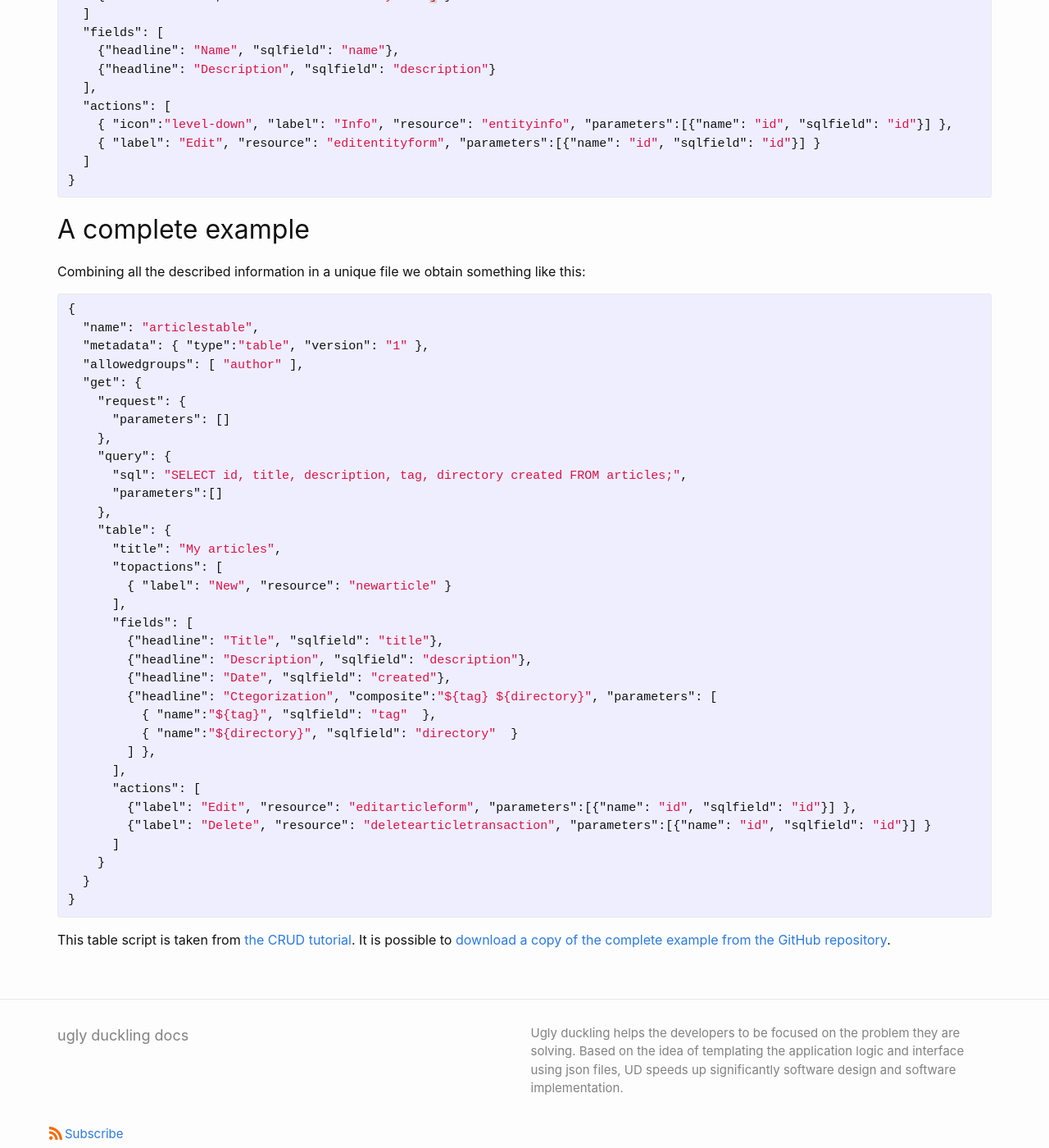
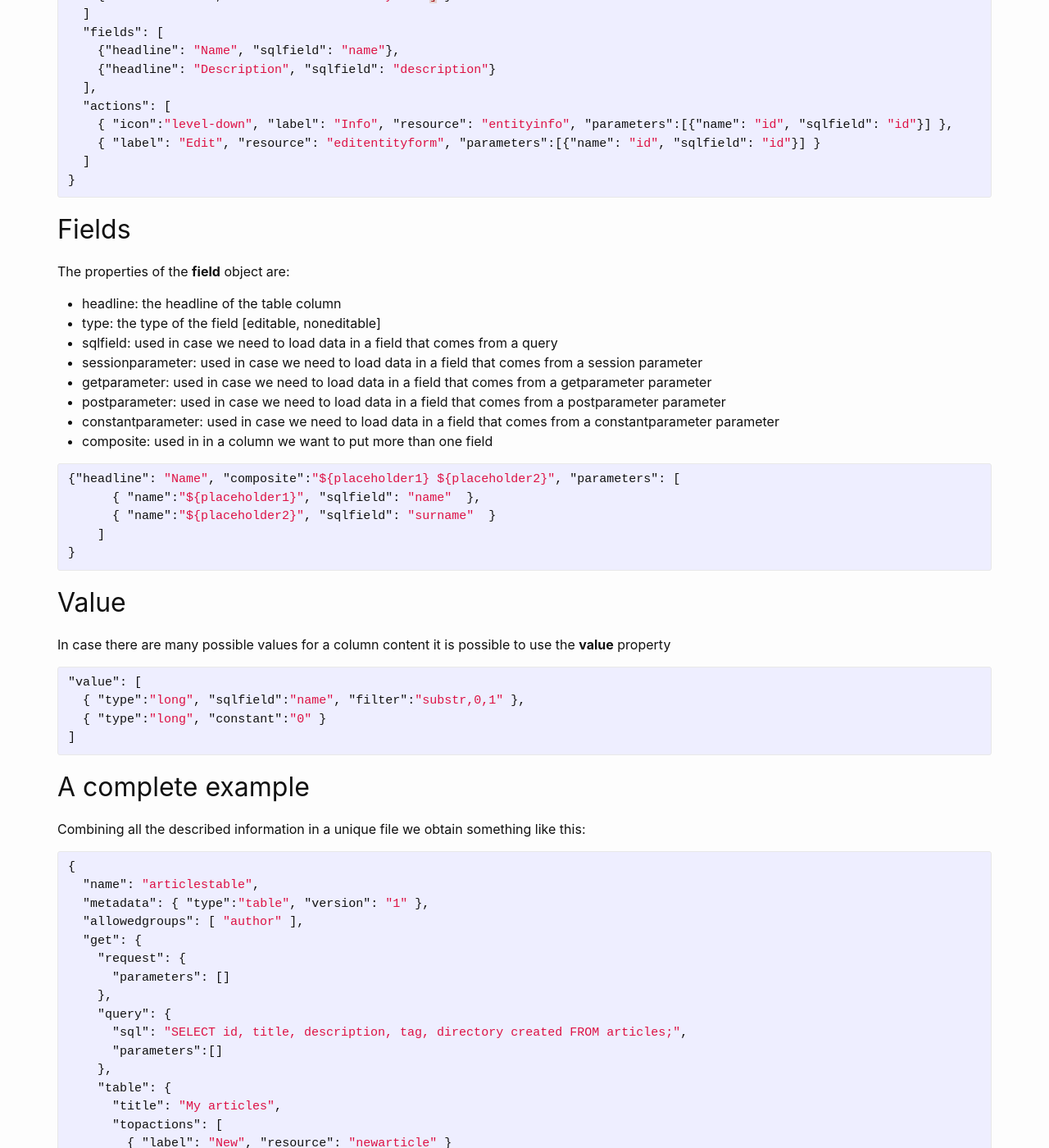
Before and after one commit to fabiomattei/uddocs, a Jekyll site: the page built from _docs/table-page.md, in a window 1280 px wide and 1400 px high, scrolled down 1670 px. Shown: the whole window at 82% size. Built offline with Jekyll 4.4.1, drawn with Linux system fonts in a browser that asks for light colours.

Commit message:
adding info to table

```diff
--- a/_docs/table-page.md
+++ b/_docs/table-page.md
@@ -81,6 +81,37 @@ We describe a set of <a href="{{site.baseurl}}/docs/actions">actions</a> liked t
 }
 {% endhighlight %}
 
+## Fields
+The properties of the **field** object are:
+
+* headline: the headline of the table column
+* type: the type of the field [editable, noneditable]
+* sqlfield: used in case we need to load data in a field that comes from a query
+* sessionparameter: used in case we need to load data in a field that comes from a session parameter
+* getparameter: used in case we need to load data in a field that comes from a getparameter parameter
+* postparameter: used in case we need to load data in a field that comes from a postparameter parameter
+* constantparameter: used in case we need to load data in a field that comes from a constantparameter parameter
+* composite: used in in a column we want to put more than one field
+
+{% highlight json %}
+{"headline": "Name", "composite":"${placeholder1} ${placeholder2}", "parameters": [
+      { "name":"${placeholder1}", "sqlfield": "name"  },
+      { "name":"${placeholder2}", "sqlfield": "surname"  }
+    ]
+}
+{% endhighlight %}
+
+## Value
+In case there are many possible values for a column content it is possible to use the **value** property
+
+{% highlight json %}
+"value": [
+  { "type":"long", "sqlfield":"name", "filter":"substr,0,1" },
+  { "type":"long", "constant":"0" }
+]
+{% endhighlight %}
+
+
 ## A complete example
 
 Combining all the described information in a unique file we obtain something like this:
```
